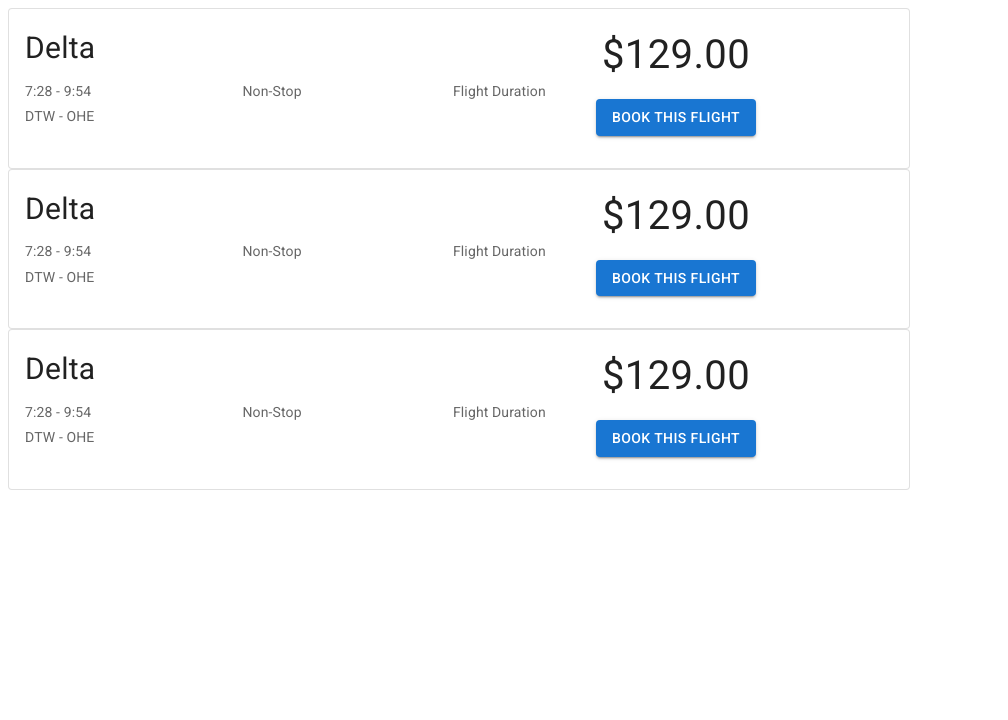
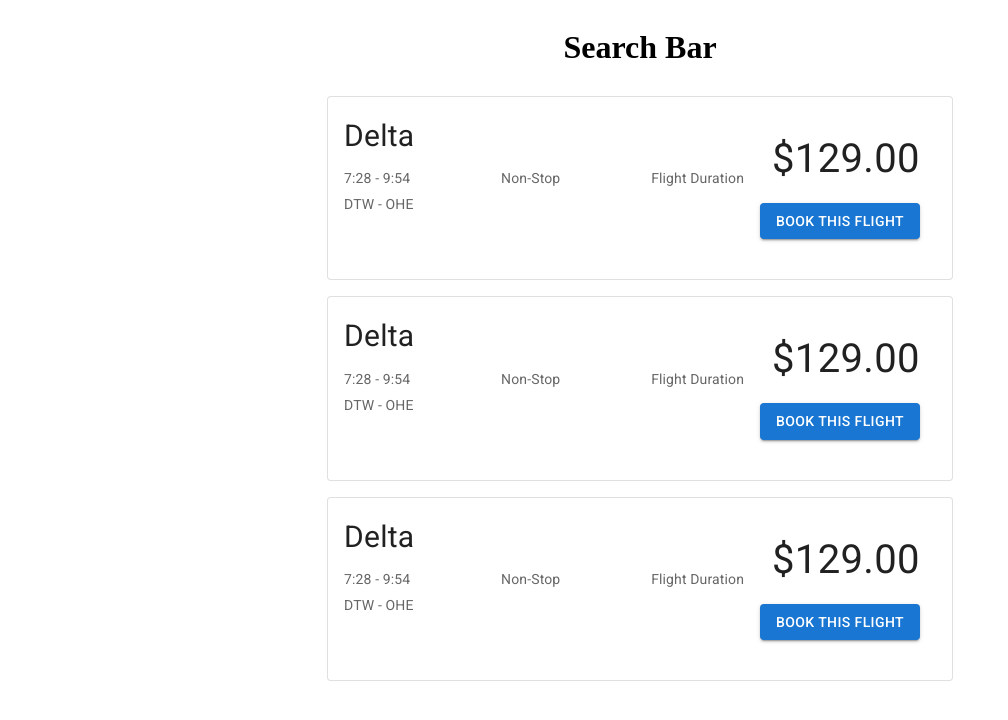
Before and after one commit to project-wing-man/wingman, a React app: page / in a window 1280 px wide. Shown: the top 720 px of the page, without its empty margins (0-1008 px from the left). Built offline with nearby package versions, Linux system fonts and the light colour scheme.

Commit message:
Styling changes to search results display

```diff
--- a/src/App.tsx
+++ b/src/App.tsx
@@ -20,6 +20,9 @@
 
     return (
         <div className='app-container'>
+            <div className='search-container'>
+                <h1>Search Bar</h1>
+            </div>
             <div className='results-container'>
                 {flightCards[0] ?
                 <div className='results-container'>
--- a/src/components/FlightResultCard.tsx
+++ b/src/components/FlightResultCard.tsx
@@ -16,12 +16,12 @@
 
     return (
         <>
-            <Card variant='outlined' sx={{maxWidth: 900}}>
+            <Card variant='outlined' sx={{maxWidth: 900, margin: '.5em'}}>
                 <CardContent sx={{ display: "flex", maxWidth: 900}} >
                     <Box sx={{}}>
                         <img src=""></img>
                     </Box>
-                    <Box sx={{ display: "flex" , flexDirection: "column", width: '60%' }}>
+                    <Box sx={{ display: "flex" , flexDirection: "column", width: 'fit-content' }}>
                         <Typography sx={{ fontSize: 30 }} color="text.primary" gutterBottom>
                             Delta
                         </Typography>
@@ -43,21 +43,13 @@
                         </Box>
 
                     </Box>
-                    <Box sx={{ display: 'flex', flexDirection: "column", alignItems: 'center', width: '30%' }}>
+                    <Box sx={{ margin: '1em', display: 'flex', flexDirection: "column", alignItems: 'flex-end', width: '30%' }}>
                         <Typography sx={{ fontSize: 40 }} color="text.primary" gutterBottom>
                             $129.00
                         </Typography>
                         <Button variant='contained' size="medium">Book This Flight</Button>
                     </Box>
                 </CardContent>
-                <CardActions sx={{ display: 'flex', justifyContent: 'flex-end'}}>
-                    <Box >
-
-                    </Box>
-                    <Box sx={{ minWidth: '5%'}}>
-
-                    </Box>
-                </CardActions>
             </Card>
         </>
     )
--- a/src/index.css
+++ b/src/index.css
@@ -1,4 +1,12 @@
 .app-container {
     display: flex;
-    justify-content: center;
+    flex-direction: column;
+    align-items: center;
 }
+
+.results-container {
+    display: flex;
+    flex-direction: column;
+    align-items: center;
+    width: fit-content;
+}
--- a/src/index.tsx
+++ b/src/index.tsx
@@ -1,6 +1,7 @@
 import React from 'react';
 import { createRoot } from 'react-dom/client';
 import App from './App';
+import '../src/index.css'
 import '@fontsource/roboto/300.css';
 import '@fontsource/roboto/400.css';
 import '@fontsource/roboto/500.css';
```
